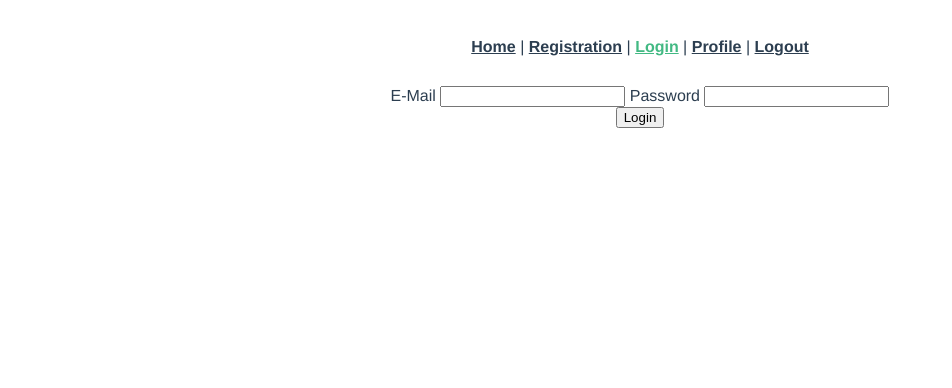
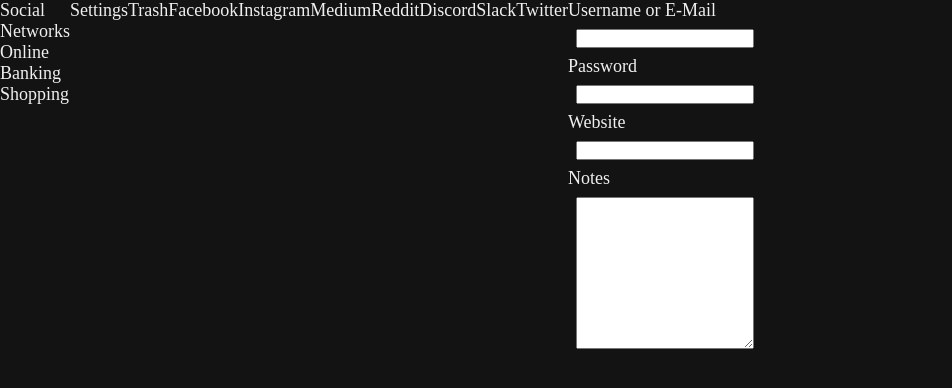
Before and after one commit to IcyDrae/vaults, a Vue app in the folder web/: page /login in a window 1280 px wide. Shown: the top 388 px of the page, without its empty margins (0-952 px from the left). Built offline with nearby package versions, Linux system fonts and the light colour scheme.

Commit message:
feature(spa): styling WIP

```diff
--- a/web/src/App.vue
+++ b/web/src/App.vue
@@ -1,34 +1,55 @@
 <template>
-  <div id="nav">
+  <div class="dashboard">
+    <div class="navigation">
+      <div class="folders">
+        <p>Social Networks</p>
+        <p>Online Banking</p>
+        <p>Shopping</p>
+      </div>
+      <p>Settings</p>
+      <p>Trash</p>
+    </div>
+    <div class="logins">
+      <p>Facebook</p>
+      <p>Instagram</p>
+      <p>Medium</p>
+      <p>Reddit</p>
+      <p>Discord</p>
+      <p>Slack</p>
+      <p>Twitter</p>
+    </div>
+    <div class="login">
+      <form action="#">
+        <label>
+          Username or E-Mail
+          <input type="text">
+        </label>
+        <label>
+          Password
+          <input type="text">
+        </label>
+        <label>
+          Website
+          <input type="text">
+        </label>
+        <label>
+          Notes
+          <textarea cols="30" rows="10"></textarea>
+        </label>
+      </form>
+    </div>
+  </div>
+<!--  <div id="nav">
     <router-link to="/">Home</router-link> |
     <router-link to="/registration">Registration</router-link> |
     <router-link to="/login">Login</router-link> |
     <router-link to="/profile">Profile</router-link> |
     <router-link to="/logout">Logout</router-link>
   </div>
-  <router-view/>
+  <router-view/>-->
 </template>
 
 <style lang="scss">
 @import "./styles/index.scss";
-#app {
-  font-family: Avenir, Helvetica, Arial, sans-serif;
-  -webkit-font-smoothing: antialiased;
-  -moz-osx-font-smoothing: grayscale;
-  text-align: center;
-  color: #2c3e50;
-}
 
-#nav {
-  padding: 30px;
-}
-
-#nav a {
-  font-weight: bold;
-  color: #2c3e50;
-}
-
-#nav a.router-link-exact-active {
-  color: #42b983;
-}
 </style>
--- /dev/null
+++ b/web/src/styles/general.scss
@@ -0,0 +1,51 @@
+* {
+  margin: 0;
+  padding: 0;
+  box-sizing: border-box;
+}
+
+body {
+  background-color: $black;
+  color: $white;
+  font-size: 18px;
+
+  #app {
+    width: 100vw;
+    height: 100vh;
+
+    .dashboard {
+      width: 100%;
+      height: 100%;
+
+      display: flex;
+      flex-direction: row;
+      flex-wrap: nowrap;
+
+      .navigation {
+        display: flex;
+        flex-grow: 1;
+      }
+
+      .logins {
+        display: flex;
+        flex-grow: 5;
+      }
+
+      .login {
+        display: flex;
+        //justify-content: flex-end;
+        flex-grow: 10;
+
+        form {
+          width: 25%;
+          display: inline-block;
+
+          input, textarea {
+            width: 100%;
+            margin: 8px;
+          }
+        }
+      }
+    }
+  }
+}
--- a/web/src/styles/index.scss
+++ b/web/src/styles/index.scss
@@ -1,14 +1,2 @@
-* {
-  box-sizing: border-box;
-}
-
-.registration-form {
-  width: 50%;
-  display: inline-block;
-
-  input {
-    width: 100%;
-    //padding: 12px 20px;
-    margin: 8px;
-  }
-}
+@import "variables";
+@import "general";
--- /dev/null
+++ b/web/src/styles/variables.scss
@@ -0,0 +1,2 @@
+$black: #131313;
+$white: #efefef;
```
Also changed, not shown: web/public/index.html (indentation only).
